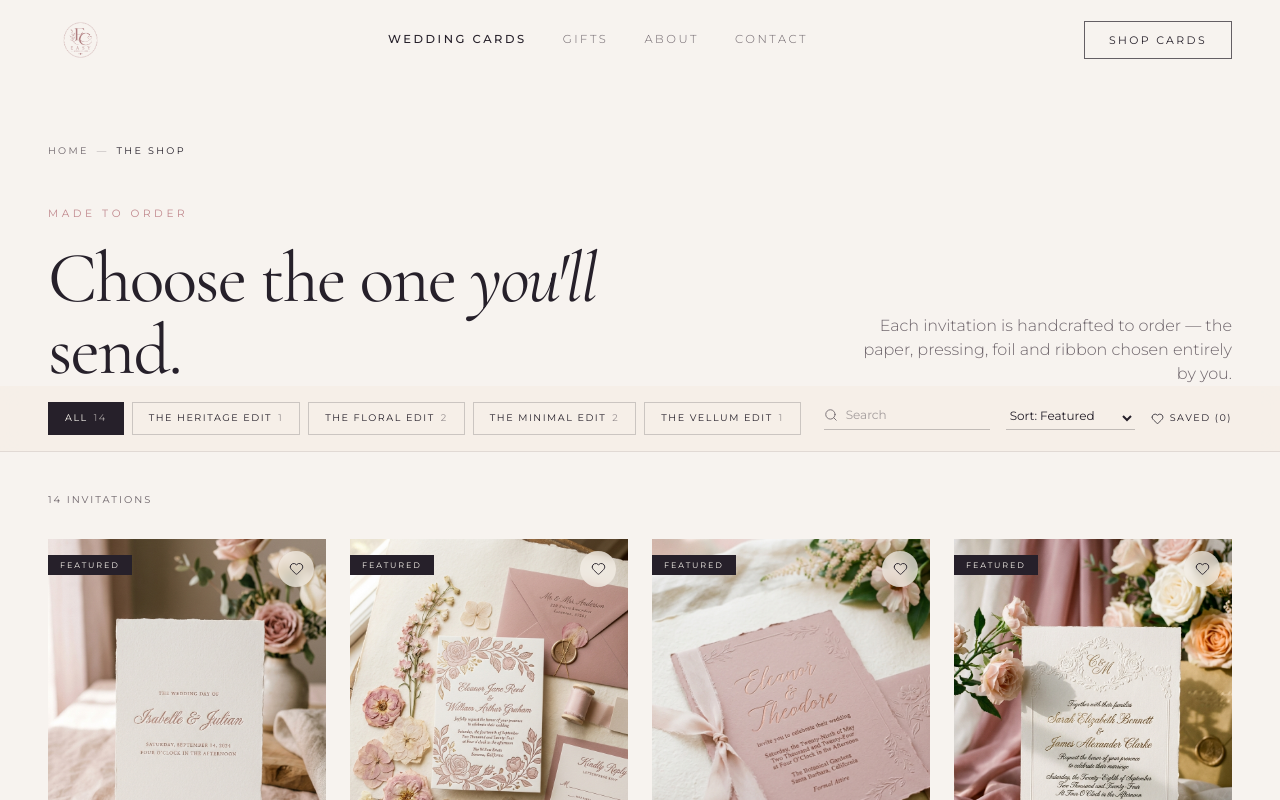
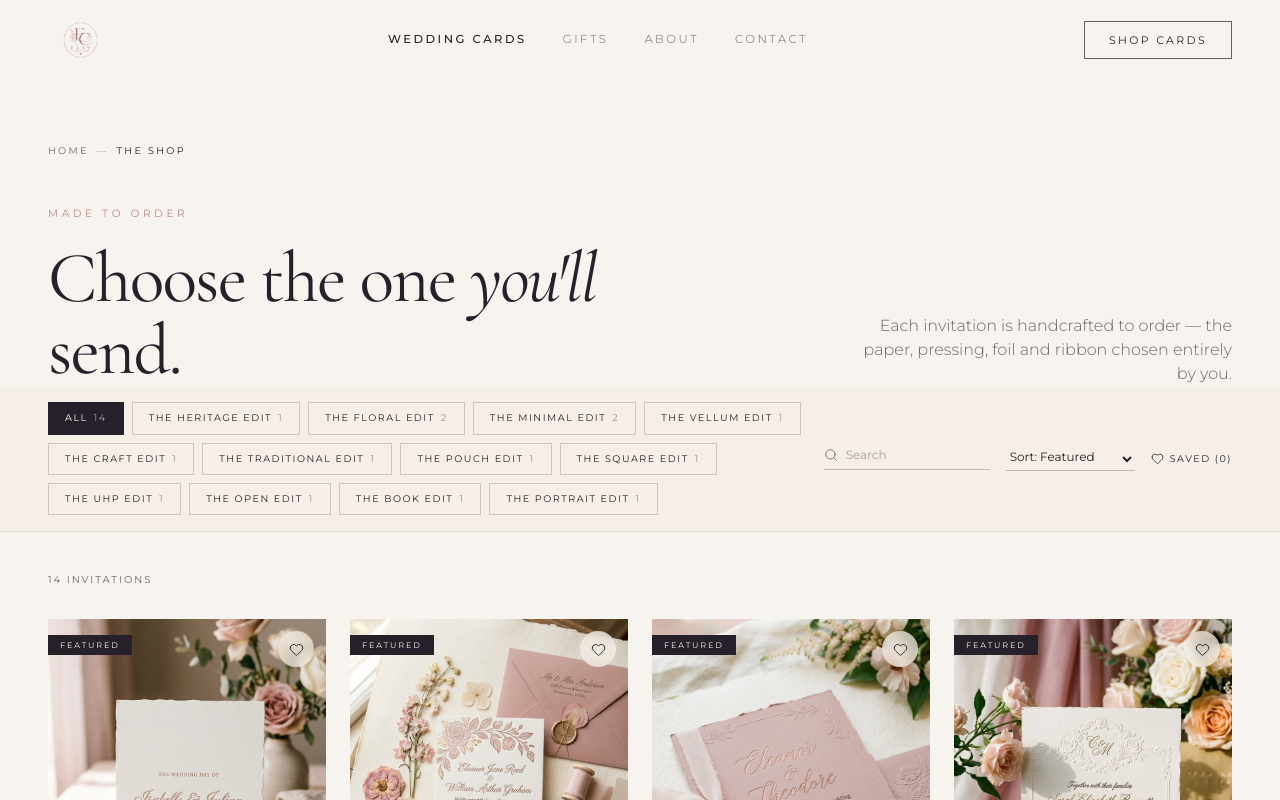
Before and after one commit to Polycoded/easy_wedding_cards, a React (Create React App) app in the folder frontend/: page /shop in a window 1280 px wide. Shown: the top 800 px of the page. Built offline with nearby package versions, Linux system fonts and the light colour scheme.

Commit message:
removed horizontal scrolling

```diff
--- a/frontend/src/pages/Shop.jsx
+++ b/frontend/src/pages/Shop.jsx
@@ -129,7 +129,7 @@ export default function Shop() {
         <div className="sticky top-16 md:top-20 z-30 bg-ivory/90 backdrop-blur-md border-b border-espresso/10">
           <div className="mx-auto max-w-[1500px] px-5 sm:px-8 lg:px-12 py-4 flex flex-col gap-4 lg:flex-row lg:items-center lg:justify-between">
             {/* Category pills */}
-            <div className="flex gap-2 overflow-x-auto -mx-1 px-1 lg:mx-0 lg:px-0">
+            <div className="flex flex-wrap gap-2 -mx-1 px-1 lg:mx-0 lg:px-0">
               {categories.map((c) => {
                 const on = category === c;
                 return (
```
